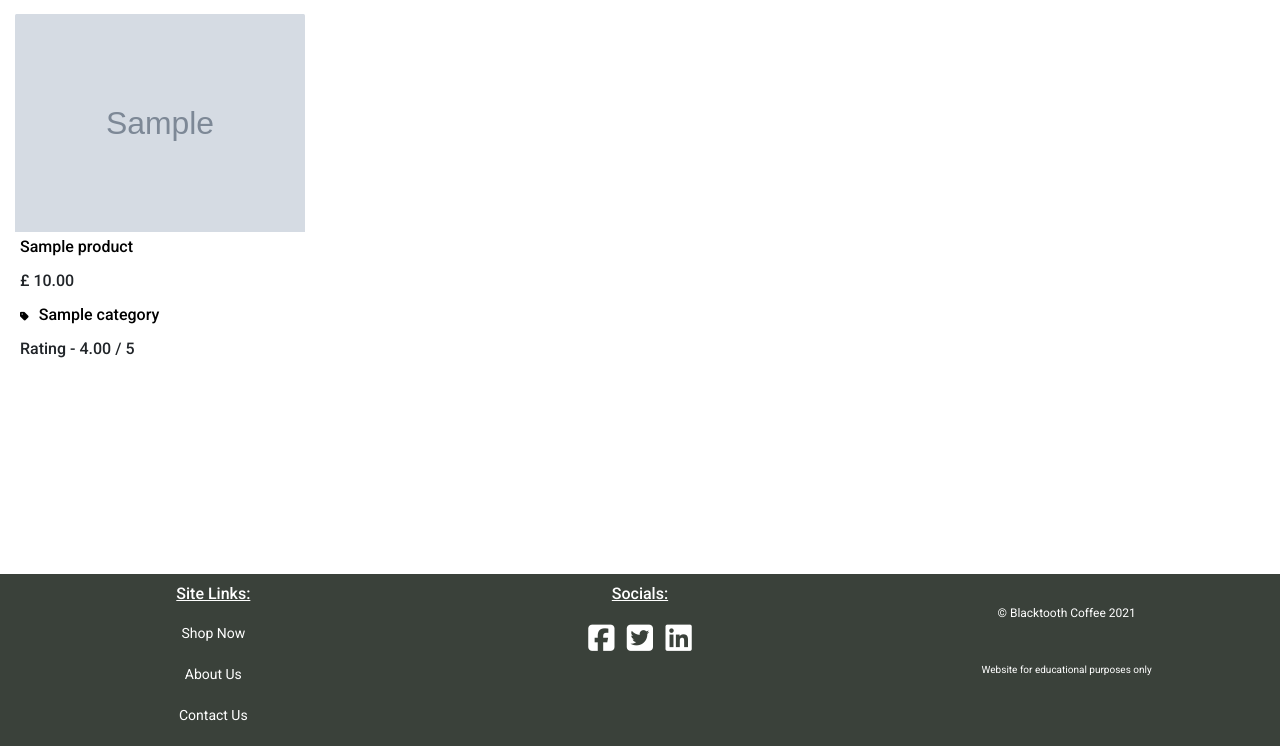
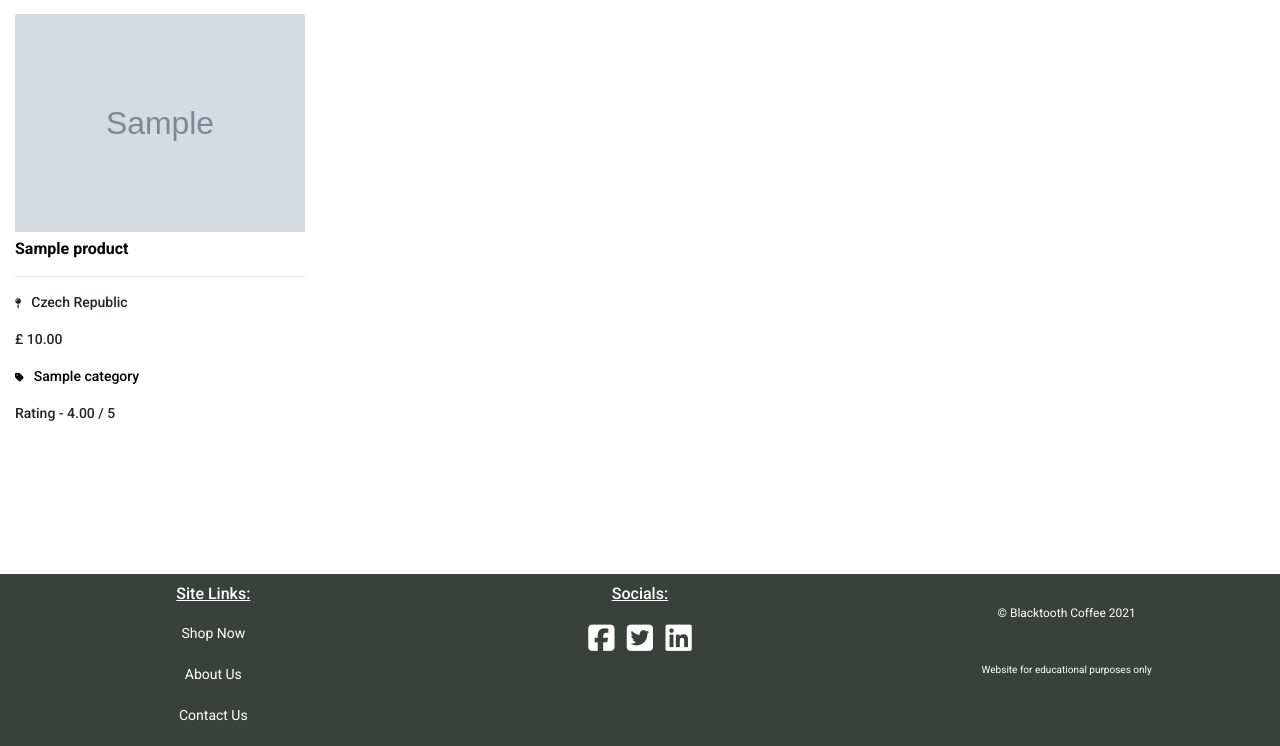
Before and after one commit to scottsimpson91/CI-MS4-Blacktooth-Coffee, a Django app: page /products/ in a window 1280 px wide. Shown: the part 394-1140 px from the top of the page. Run offline with Django 3.2, Linux system fonts and the light colour scheme; tables that the repository leaves empty hold one stand-in row (values such as "Sample post"); grey boxes marked "Sample" are stand-in pictures; some libraries are stand-ins or nearby versions.

Commit message:
FEAT: Minor tweaks to products, home, product details page

```diff
--- a/products/templates/products/products.html
+++ b/products/templates/products/products.html
@@ -68,12 +68,14 @@
                     </div>
                     <div class="product-body">
                         <a href="{% url 'product_detail' product.id %}" class="product-detail-link">
-                            <h4 class="product-heading">{{ product.name }}</h4>
+                            <h4 class="main-product-heading">{{ product.name }}</h4>
                         </a>
+                        <hr>
+                        <h4 class="product-heading"><i class="fas fa-map-pin product-icon"></i>{{ product.origin.name }}</h4>
                         <h4 class="product-heading">£ {{ product.price }}</h4>
                         {% if product.category %}
                             <a href="{% url 'products' %}?category={{ product.category.name }}" class="category-link">
-                                <h4 class="product-heading"><i class="fas fa-tag category-icon"></i>{{ product.category.friendly_name }}</h4>
+                                <h4 class="product-heading"><i class="fas fa-tag product-icon"></i>{{ product.category.friendly_name }}</h4>
                             </a>
                         {% endif %}
                         <h4 class="product-heading">Rating - {{ product.rating }} / 5</h4>
--- a/static/css/base.css
+++ b/static/css/base.css
@@ -163,6 +163,10 @@ a:active:focus {
     margin-top: 4rem;
 }
 
+.homepage-paragraph a {
+    font-size: 1.6rem;
+}
+
 /*--------------------------------------------Footer*/
 footer {
     background-color: #3A413A;
@@ -250,8 +254,16 @@ footer {
 }
 
 .product-heading {
+    font-size: 1.4rem;
+    padding-top: 0.75rem;
+    padding-bottom: 0.75rem;
+}
+
+.main-product-heading {
     font-size: 1.6rem;
-    padding: 0.5rem;
+    padding-top: 0.75rem;
+    padding-bottom: 0.75rem;
+    font-weight: bold;
 }
 
 .product-body {
@@ -262,7 +274,7 @@ footer {
     color: #000;
 }
 
-.category-icon {
+.product-icon {
     margin-right: 1rem;
 }
 
```
Also changed, not shown: home/templates/home/index.html (+8 -2 lines), media/homepage-coffee-beans.png (renamed from media/homepage_coffee_beans.png).
